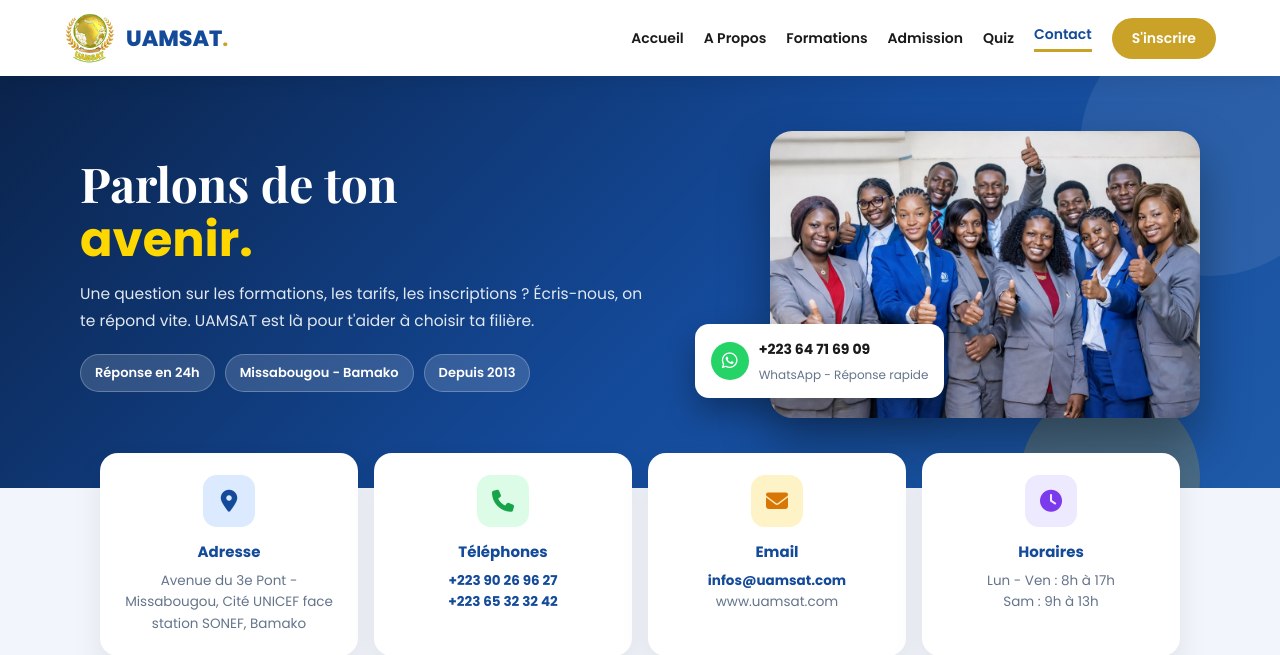
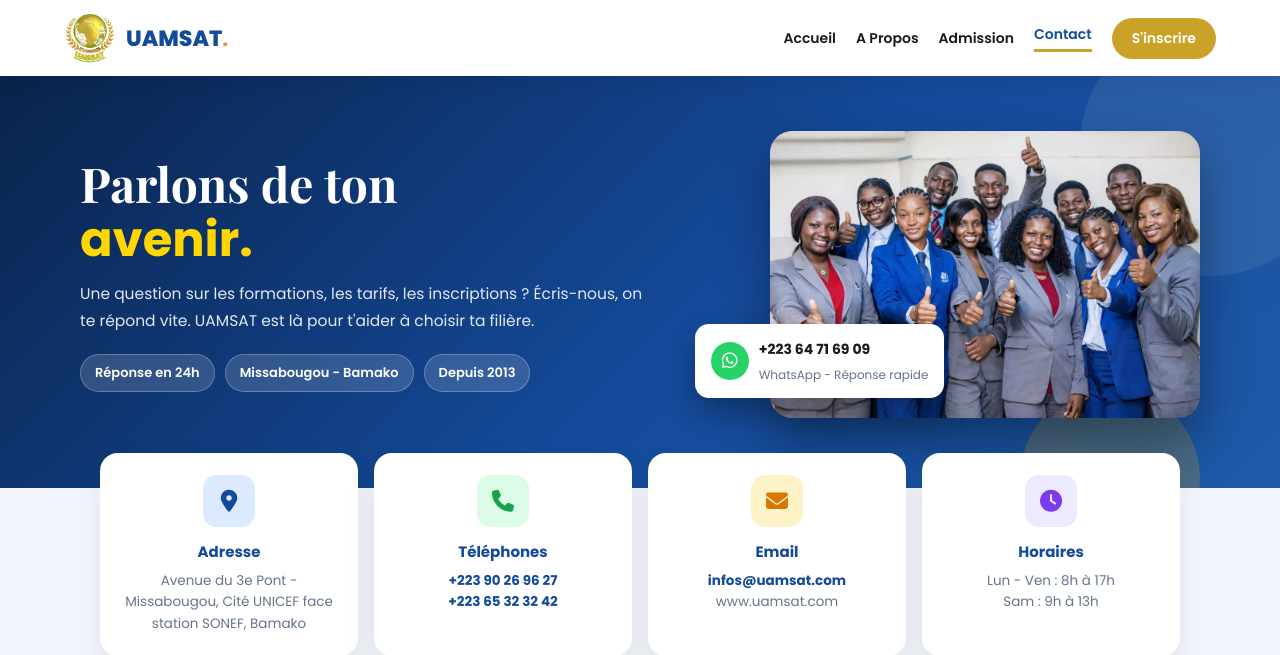
Before and after one commit to ouna2026/UAMSAT, a Java web app: page /contact.jsp in a window 1280 px wide. Shown: the part 38-693 px from the top of the page. Run offline with Tomcat 11, a stand-in JSP engine, Linux system fonts and the light colour scheme.

Commit message:
Remove 'Formations' and 'Quiz' links from contact page
Removed links to 'Formations' and 'Quiz' from the menu.

```diff
--- a/src/main/webapp/contact.jsp
+++ b/src/main/webapp/contact.jsp
@@ -139,9 +139,7 @@ footer h3 span{color:#FFD700}
   <div class="menu-liens" id="menuLiens">
     <a href="index.jsp">Accueil</a>
     <a href="about.jsp">A Propos</a>
-    <a href="formations.jsp">Formations</a>
     <a href="admission.jsp">Admission</a>
-    <a href="quiz.jsp">Quiz</a>
     <a href="contact.jsp" class="actif">Contact</a>
     <a href="admission.jsp" class="btn-or">S'inscrire</a>
   </div>
```
